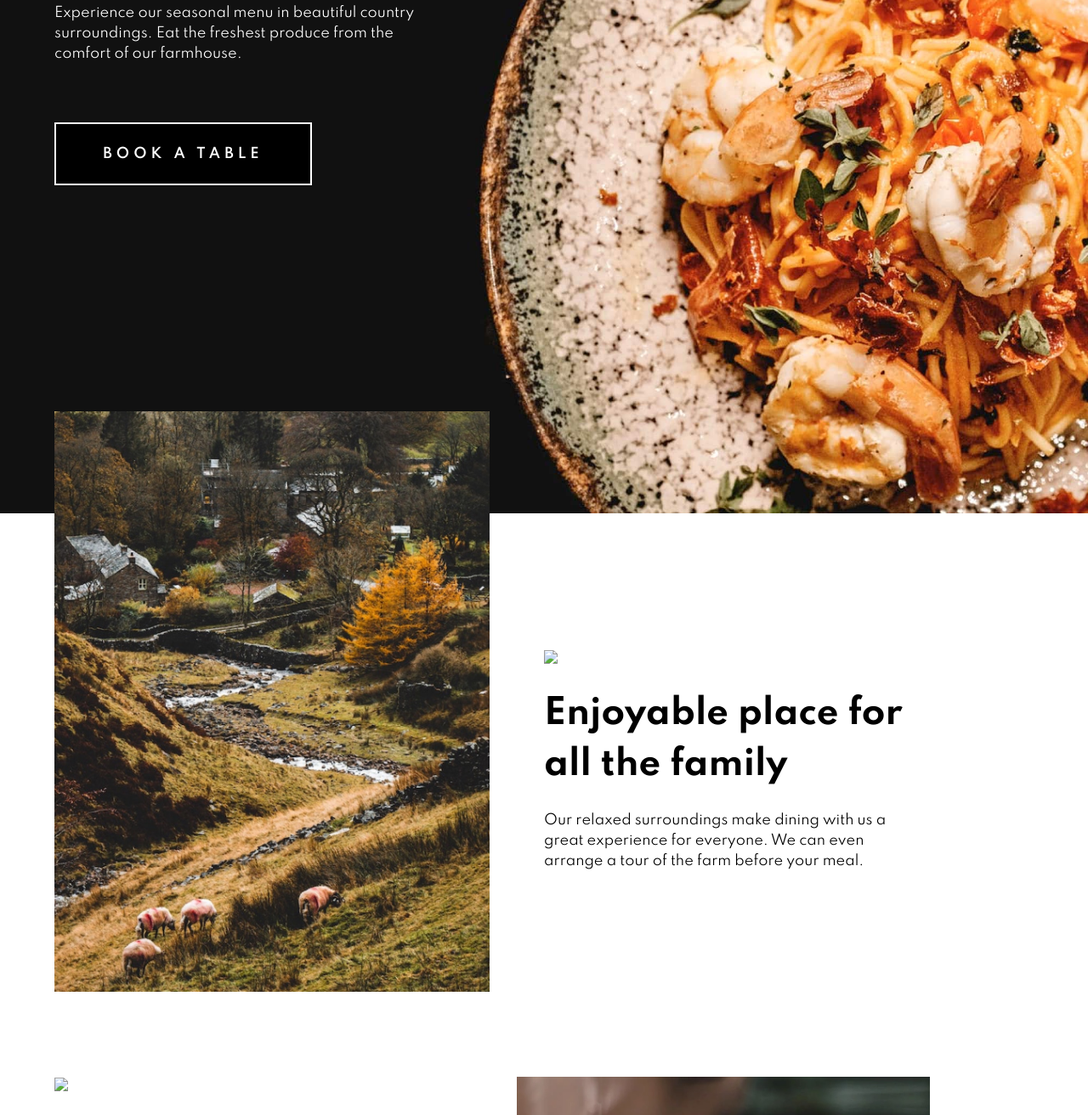
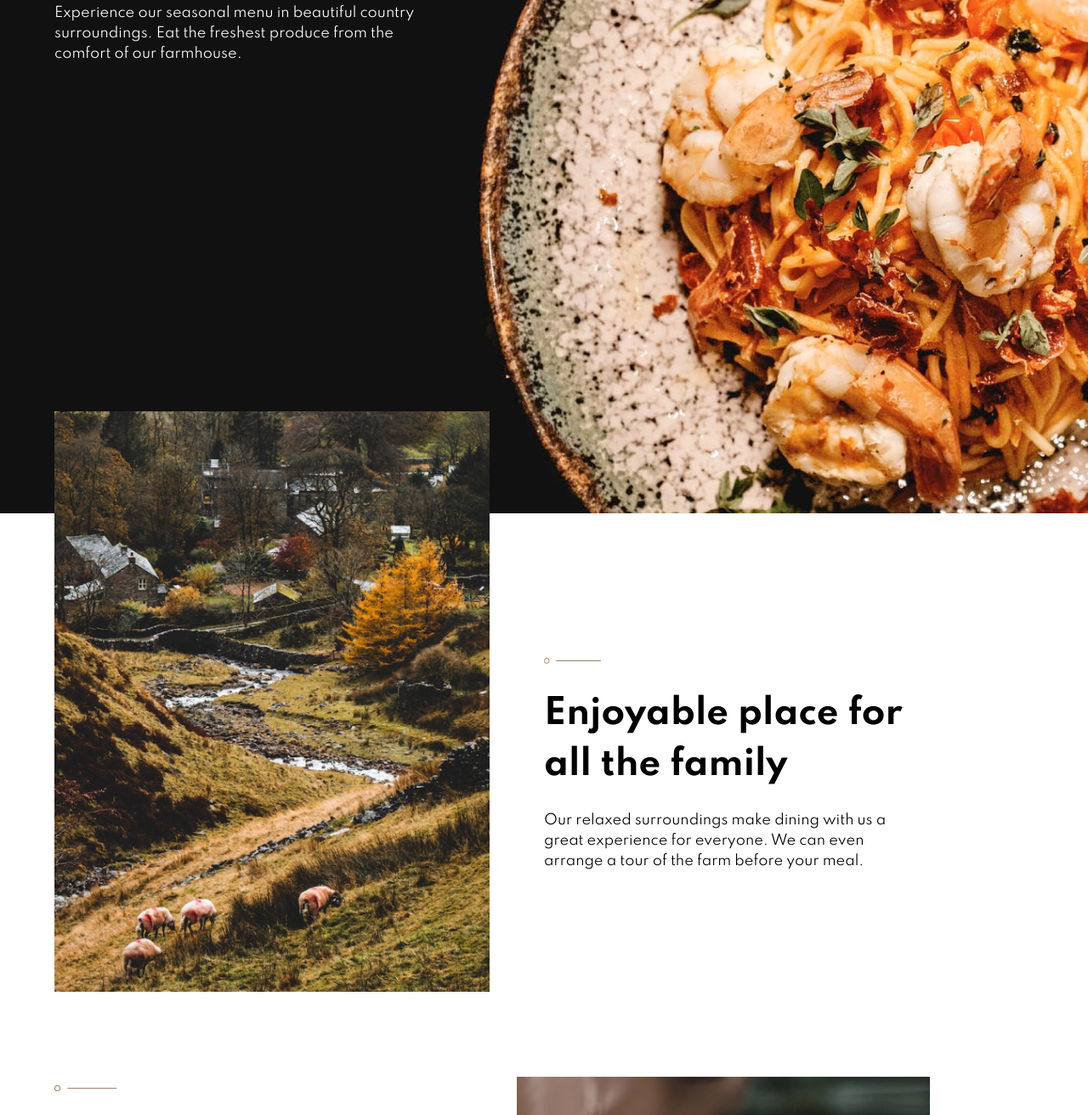
Before and after one commit to MarcelinaFrankowska/dine-restaurant, a plain HTML site: page Restaurant/index.html in a window 1280 px wide. Shown: the part 436-1748 px from the top of the page at 85% size. Drawn offline with nearby package versions, Linux system fonts and the light colour scheme.

Commit message:
path changes

```diff
--- a/Restaurant/index.css
+++ b/Restaurant/index.css
@@ -62,9 +62,12 @@ button {
     font-weight: 600;
     text-transform: uppercase;
     letter-spacing: 5px;
+
 }
 
-
+.topBtn {
+    display: none;
+}
 
 /*Hero Section*/
 
--- a/Restaurant/index.html
+++ b/Restaurant/index.html
@@ -25,7 +25,7 @@
   <p>Experience our seasonal menu in beautiful country surroundings. Eat the freshest produce from
   the comfort of our farmhouse.</p>
 
-  <button>Book a table</button>
+  <button class="topBtn">Book a table</button>
 </div>
   </section>
 
@@ -38,7 +38,7 @@
 
 
 <div class="feature1">
-  <img  class="divide" src="/Restaurant/code/images/patterns/pattern-divide.svg">
+  <img  class="divide" src="./images/patterns/pattern-divide.svg">
 
  <h2> Enjoyable place for all the family</h2>
 
@@ -55,7 +55,7 @@
 
 
 <div class="feature2">
-<img  class="divide" src="/Restaurant/code/images/patterns/pattern-divide.svg">
+<img  class="divide" src="./images/patterns/pattern-divide.svg">
 
 <div >
 
@@ -74,7 +74,7 @@
 <section class="menu black">
   <div class="highlights">
 
-    <img  class="divide" src="/Restaurant/code/images/patterns/pattern-divide.svg">
+    <img  class="divide" src="/Restaurant/images/patterns/pattern-divide.svg">
 
     <h2>A few highlights from our menu</h2>
 
```
